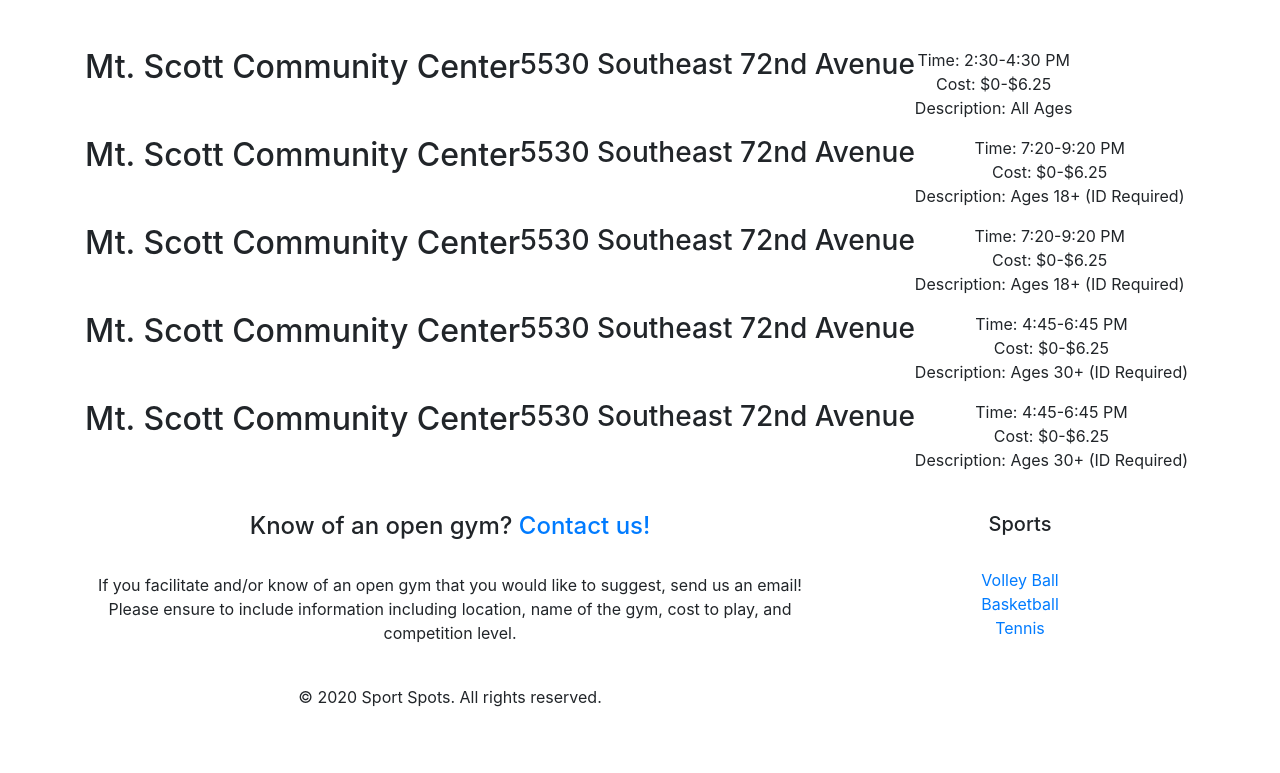
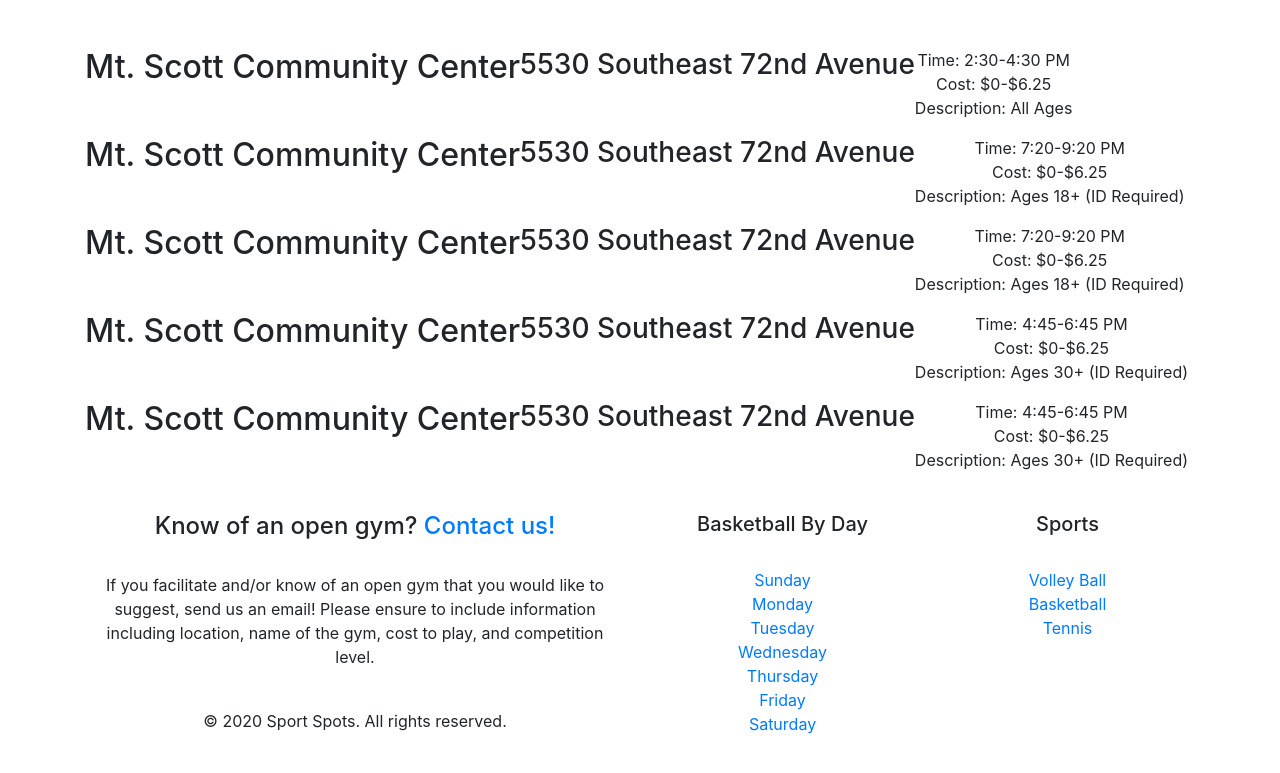
Before and after one commit to Chiemychanga/SportSpots, a React (Create React App) app: page /Basketball in a window 1280 px wide. Shown: the part 462-1235 px from the top of the page. Before the commit the page ends 1211 px from the top, so only its background shows below. Built offline with nearby package versions, Linux system fonts and the light colour scheme.

Commit message:
SportFooter component for sport landing pages

```diff
--- a/src/App.js
+++ b/src/App.js
@@ -23,7 +23,6 @@ function App() {
           <Route path="/Tennis" component={Tennis} />
           <Route path="/Basketball" component={Basketball} />
         </Switch>
-        <Footer />
       </div>
     </Router>
   );
--- a/src/components/Basketball/Basketball.js
+++ b/src/components/Basketball/Basketball.js
@@ -1,6 +1,6 @@
 import React from "react";
 import "../css/content.css";
-import Footer from "../Footer.js";
+import SportFooter from "../SportFooter.js";
 import Header from "../Header";
 import "bootstrap/dist/css/bootstrap.min.css";
 import { OpenGymInst } from "../OpenGymInst";
@@ -112,6 +112,7 @@ export default class Basketball extends React.Component {
             />
           );
         })}
+        <SportFooter sport="Basketball"/>
       </div>
     );
   }
--- a/src/components/Home.js
+++ b/src/components/Home.js
@@ -4,6 +4,7 @@ import portal1 from "./images/volleyball.png";
 import portal2 from "./images/basketball.png";
 import portal3 from "./images/tennis.png";
 import portal4 from "./images/soccer.png";
+import Footer from "./Footer";
 
 export default class Home extends React.Component {
     render() {
@@ -24,6 +25,7 @@ export default class Home extends React.Component {
                         <img src={portal4} alt="soccer-portal"/><br></br>
                     </div>
                 </div>
+                <Footer />
             </div>
         )
     }
--- /dev/null
+++ b/src/components/SportFooter.js
@@ -0,0 +1,59 @@
+import React from "react";
+
+export default class SportFooter extends React.Component {
+  render() {
+    return (
+      <footer>
+        <br />
+        <div className="container">
+          <div className="row">
+            <div id="firstFooterColumn" className="col-6">
+              <h4>
+                Know of an open gym? <a href="#">Contact us!</a>
+              </h4>
+              <br />
+              <p>
+                If you facilitate and/or know of an open gym that you would like
+                to suggest, send us an email! Please ensure to include
+                information including location, name of the gym, cost to play,
+                and competition level.
+              </p>
+              <br />
+              <p className="align-center">
+                &copy; 2020 Sport Spots. All rights reserved.
+              </p>
+            </div>
+            <div id="secondFooterColumn" class="col-3">
+              <h5>{this.props.sport} By Day</h5>
+              <br />
+              <a href="#">Sunday</a>
+              <br />
+              <a href="#">Monday</a>
+              <br />
+              <a href="#">Tuesday</a>
+              <br />
+              <a href="#">Wednesday</a>
+              <br />
+              <a href="#">Thursday</a>
+              <br />
+              <a href="#">Friday</a>
+              <br />
+              <a href="#">Saturday</a>
+            </div>
+            <div id="secondFooterColumn" className="col-3">
+              <h5>Sports</h5>
+              <br />
+              <a href="#">Volley Ball</a>
+              <br />
+              <a href="#">Basketball</a>
+              <br />
+              <a href="#">Tennis</a>
+              <br />
+            </div>
+          </div>
+        </div>
+        <br />
+      </footer>
+    );
+  }
+}
--- a/src/components/Tennis/Tennis.js
+++ b/src/components/Tennis/Tennis.js
@@ -2,6 +2,7 @@ import React from 'react';
 import "./css/tennis.css";
 import gym1 from "./images/portlandTennisCenter.png";
 import gym2 from "./images/lakeOswegoTennisCenter.png"
+import SportFooter from "../SportFooter.js";
 
 export default class MondayTennis extends React.Component {
     render() {
@@ -22,6 +23,7 @@ export default class MondayTennis extends React.Component {
                         (503) 635-5550
                     </div>
                 </div>
+                <SportFooter sport="Tennis"/>
             </div>
         )
     }
```
